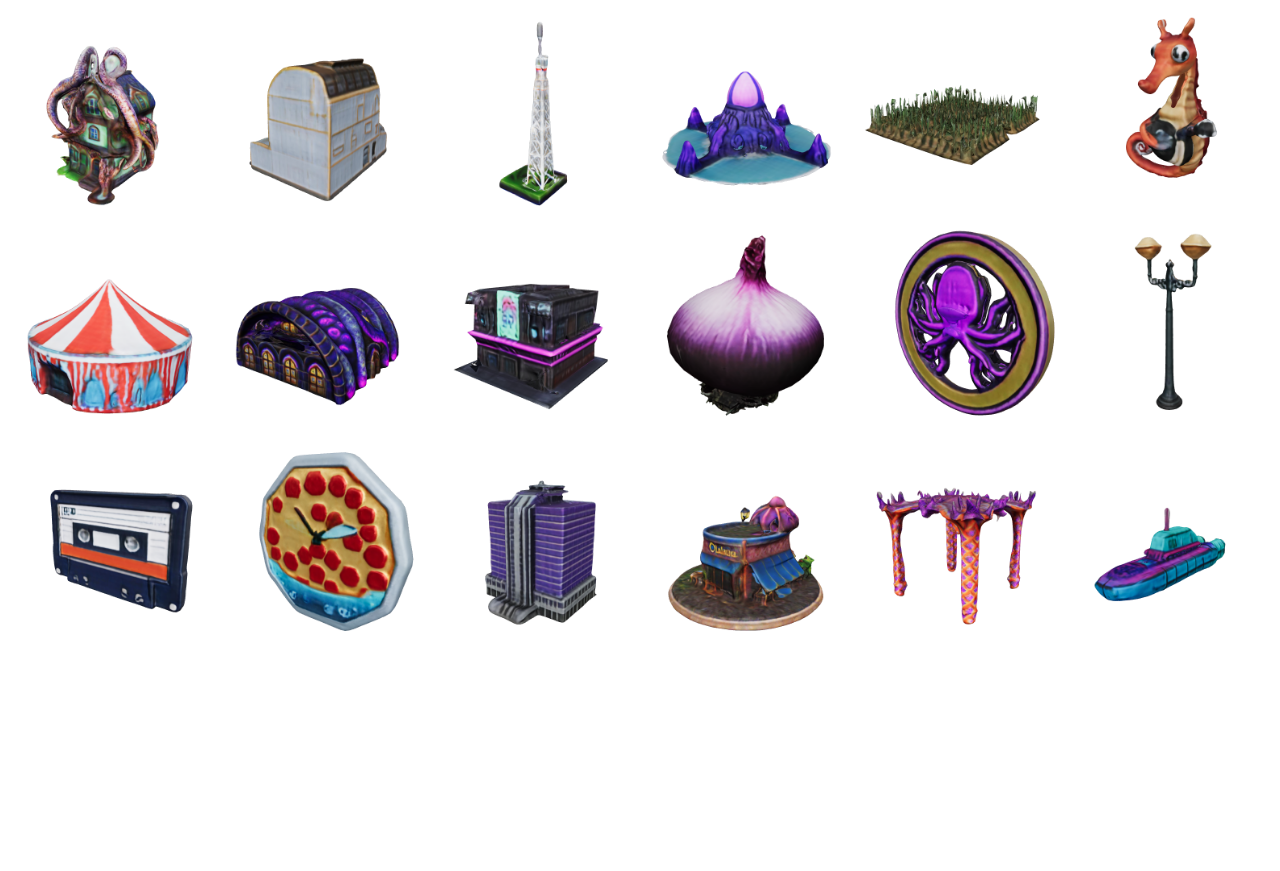
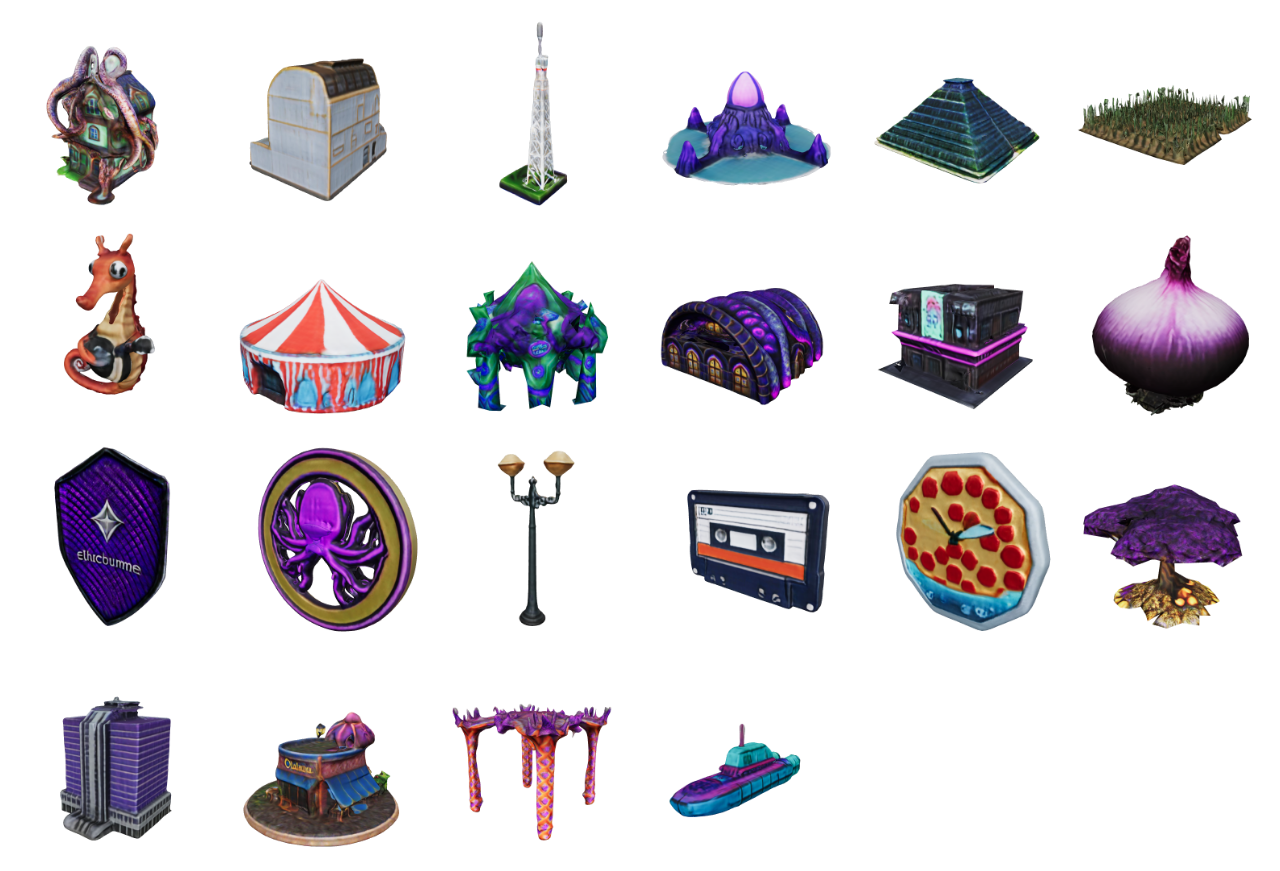
Before and after one commit to M3-org/metaville, a website: page index.html in a window 1280 px wide. Before the commit the page ends 800 px from the top, so only its background shows below. Drawn offline with Linux system fonts and the light colour scheme.

Commit message:
Update READMEs

```diff
--- a/index.html
+++ b/index.html
@@ -22,16 +22,20 @@
   <a href=models/b7c4ec396f0c_a9b6b80ea2b6_mycelial_solarpunk_.glb><img src=models/b7c4ec396f0c_a9b6b80ea2b6_mycelial_solarpunk_.png></a>
   <a href=models/f8e705191dd0_7f5008f19c7e_a_radio_tower_min.glb><img src=models/f8e705191dd0_7f5008f19c7e_a_radio_tower_min.png></a>
   <a href=models/9457d7e111fa_178350aca399_a_temple_in_the_sha.glb><img src=models/9457d7e111fa_178350aca399_a_temple_in_the_sha.png></a>
+  <a href=models/de770716221b_0c9ef15ca795_giant_pyramid_with_.glb><img src=models/de770716221b_0c9ef15ca795_giant_pyramid_with_.png></a>
   <a href=models/40ac6c042cf0_557ec607b4ee_a_farm_plot_with_lo.glb><img src=models/40ac6c042cf0_557ec607b4ee_a_farm_plot_with_lo.png></a>
   <a href=models/092b2610e163_46551126f160_Seahorse_playing_a_.glb><img src=models/092b2610e163_46551126f160_Seahorse_playing_a_.png></a>
   <a href=models/3b7ada4d65a4_5e45c2c2be0b_coral_reef_circus_t.glb><img src=models/3b7ada4d65a4_5e45c2c2be0b_coral_reef_circus_t.png></a>
+  <a href=models/ecb694346be4_a364b6b7e77d_atlantis_central_ma.glb><img src=models/ecb694346be4_a364b6b7e77d_atlantis_central_ma.png></a>
   <a href=models/01fc3e145a3b_e40a0b64cd69_A_3D_barracks_with_.glb><img src=models/01fc3e145a3b_e40a0b64cd69_A_3D_barracks_with_.png></a>
   <a href=models/28451cbf8266_c9bc90f09d7a_A_building_resembli.glb><img src=models/28451cbf8266_c9bc90f09d7a_A_building_resembli.png></a>
   <a href=models/d74be3b18d3a_74016a1e41f4_giant_sprouting_pur.glb><img src=models/d74be3b18d3a_74016a1e41f4_giant_sprouting_pur.png></a>
+  <a href=models/e0c63b02b68d_40a2873a1882_purple_octupus_shie.glb><img src=models/e0c63b02b68d_40a2873a1882_purple_octupus_shie.png></a>
   <a href=models/d8442a6fd5f8_c5928ede910a_purple_octupus_coin.glb><img src=models/d8442a6fd5f8_c5928ede910a_purple_octupus_coin.png></a>
   <a href=models/c26056a48278_666d71d60755_shell_streetlights_.glb><img src=models/c26056a48278_666d71d60755_shell_streetlights_.png></a>
   <a href=models/76eff27ef71f_fe4c9c9f2b52_A_retro_icon_of_a_c.glb><img src=models/76eff27ef71f_fe4c9c9f2b52_A_retro_icon_of_a_c.png></a>
   <a href=models/91b6191aea87_e29d3620d146_underwater_pizza_cl.glb><img src=models/91b6191aea87_e29d3620d146_underwater_pizza_cl.png></a>
+  <a href=models/9494aeb304bd_76f516dea419_a_giant_purple_tree.glb><img src=models/9494aeb304bd_76f516dea419_a_giant_purple_tree.png></a>
   <a href=models/9d3f0d0d2ead_b182b18f7fa1_hibrido_entre_un_ed.glb><img src=models/9d3f0d0d2ead_b182b18f7fa1_hibrido_entre_un_ed.png></a>
   <a href=models/db5003c99da0_35887557abd3_solarpunk_cafe_with.glb><img src=models/db5003c99da0_35887557abd3_solarpunk_cafe_with.png></a>
   <a href=models/ee5b97a8d331_88c4f2b4c6c7_starfish_pergola_un.glb><img src=models/ee5b97a8d331_88c4f2b4c6c7_starfish_pergola_un.png></a>
```
Also changed, not shown: README.md, models/9494aeb304bd_76f516dea419_a_giant_purple_tree.png (added), models/de770716221b_0c9ef15ca795_giant_pyramid_with_.png (added), models/e0c63b02b68d_40a2873a1882_purple_octupus_shie.png (added), models/ecb694346be4_a364b6b7e77d_atlantis_central_ma.png (added).
